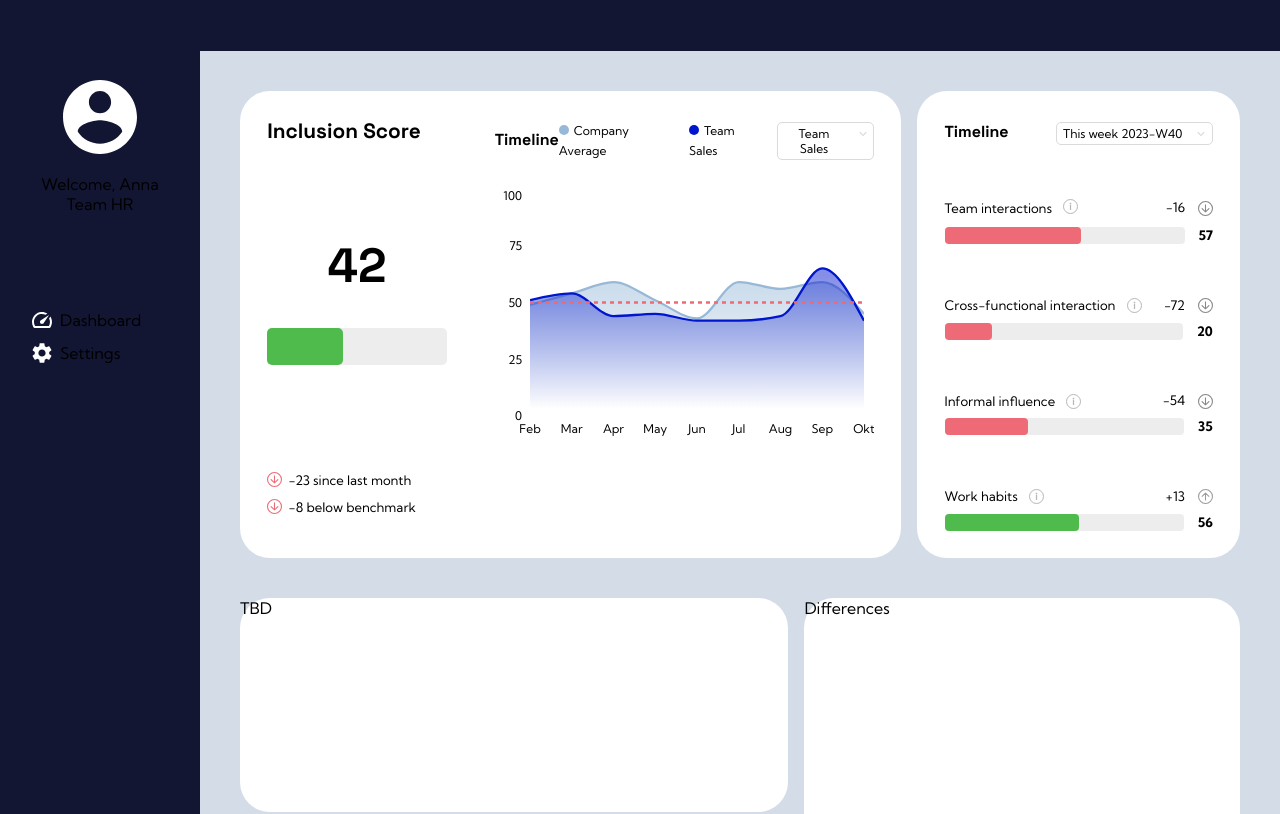
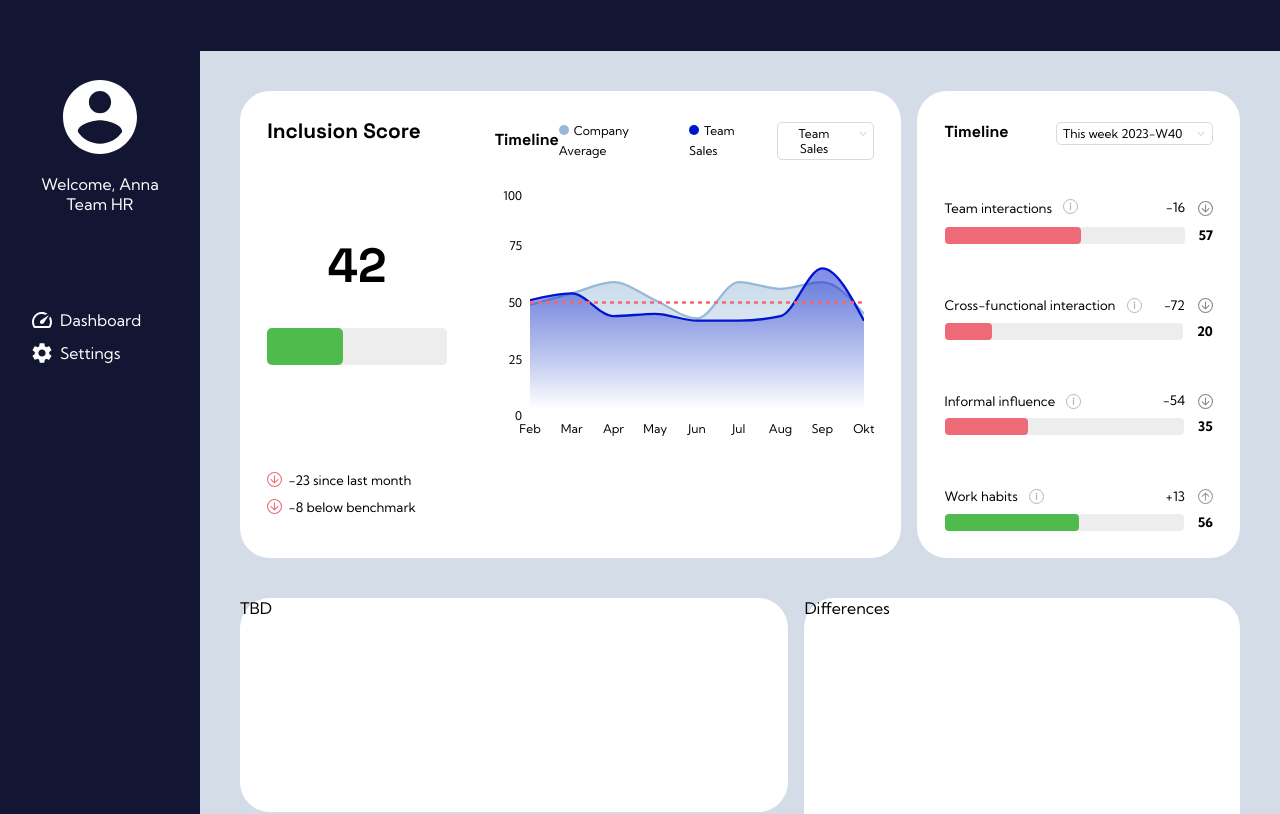
Before and after one commit to JTKsson/jolint-dashboard, a Next.js app: page / in a window 1280 px wide. Shown: the top 814 px of the page. Built offline with nearby package versions, Linux system fonts and the light colour scheme.

Commit message:
undo global text color change

```diff
--- a/src/app/globals.css
+++ b/src/app/globals.css
@@ -26,8 +26,8 @@
   --c-card-bg: #fff;
 
   /* Text colors */
-  --c-text-dark: black;
-  --c-text-light: white;
+  --text-color-dark: black;
+  --text-color-light: white;
 
   /* Font styles */
   --font-heading: 'Space Grotesk', sans-serif;
```
